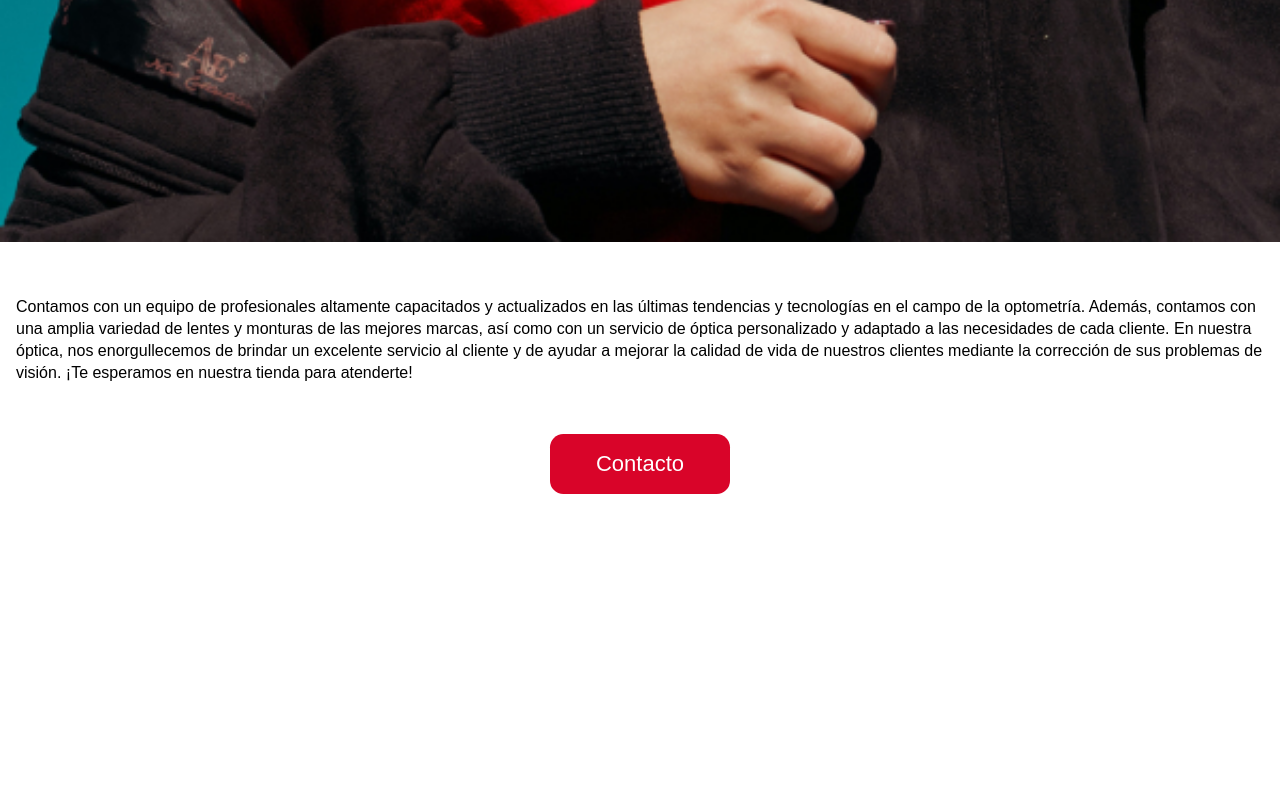
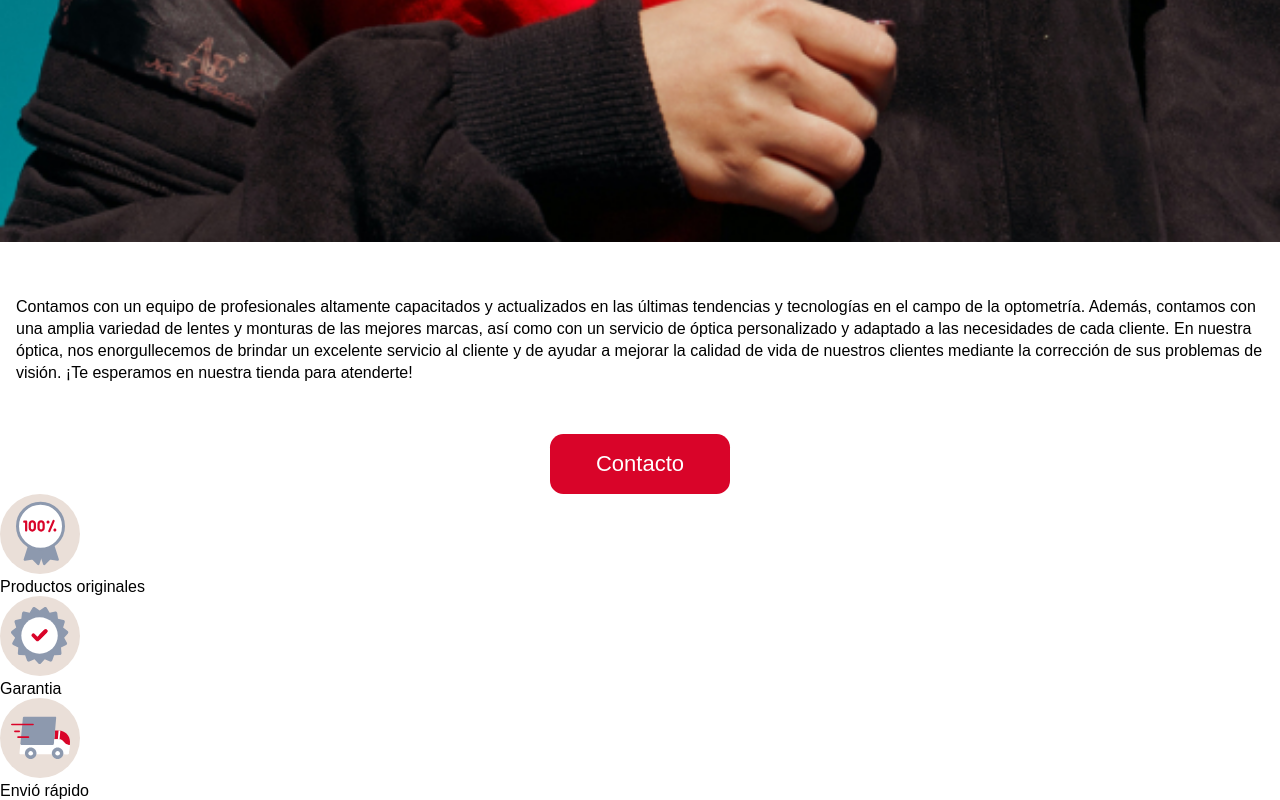
Before and after one commit to jackreategui/optica-bella-vision, a plain HTML site: page index.html in a window 1280 px wide. Shown: the part 1321-2121 px from the top of the page. Before the commit the page ends 1815 px from the top, so only its background shows below. Drawn offline with Linux system fonts and the light colour scheme.

Commit message:
arme el html de la segunda section

```diff
--- a/index.html
+++ b/index.html
@@ -43,6 +43,21 @@
                 <a href="./contacto.html" class="button_link">Contacto</a>
             </button>
         </section>
+
+        <section class="main_flex--medallas">
+            <div class="medalla">
+                <img src="./assets/icon/medalla.svg" alt="">
+                <p>Productos originales</p>
+            </div>
+            <div class="medalla">
+                <img src="./assets/icon/garantia.svg" alt="">
+                <p>Garantia</p>
+            </div>
+            <div class="medalla">
+                <img src="./assets/icon/envio.svg" alt="">
+                <p>Envió rápido</p>
+            </div>
+        </section>
     </main>
 
     <script src="./js/menu.js"></script>
```
